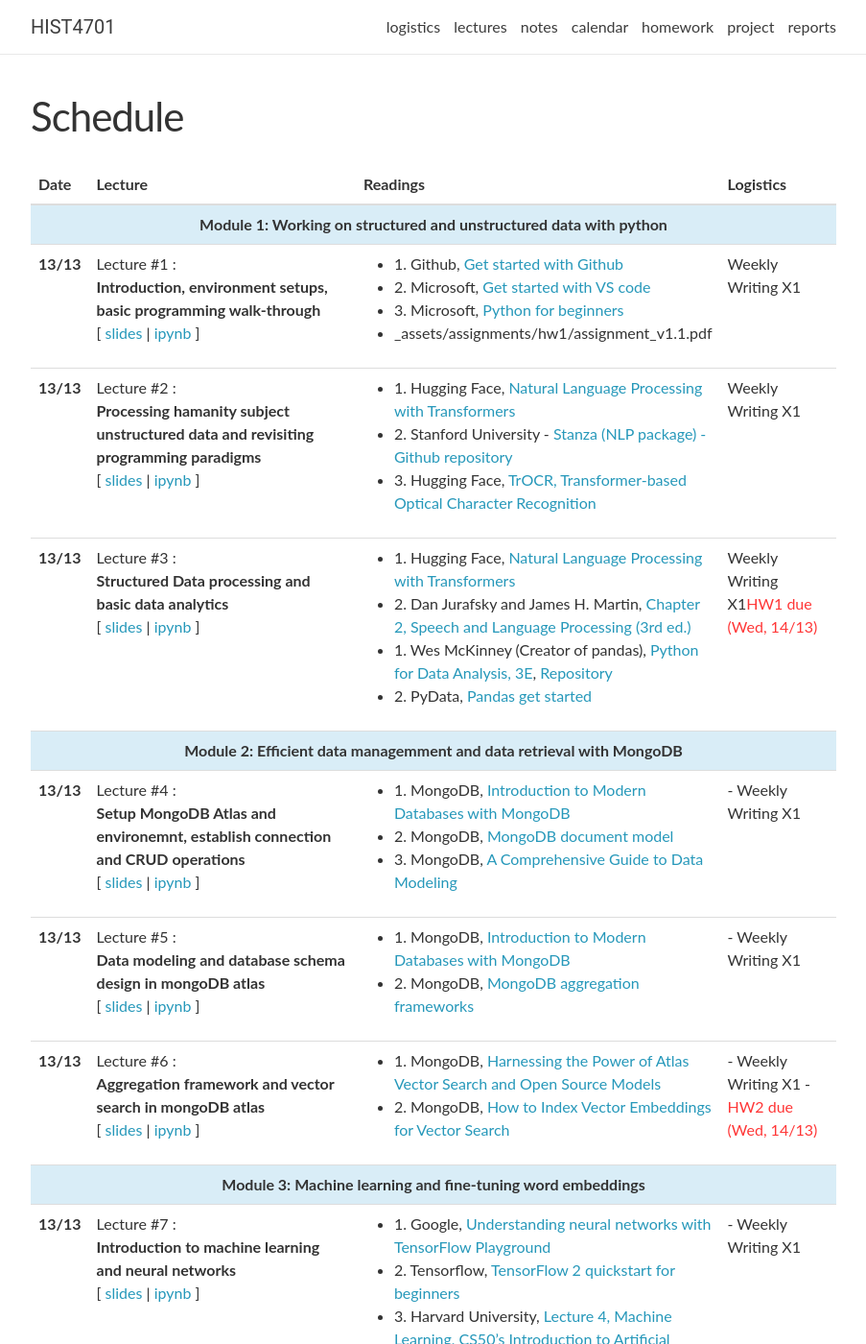
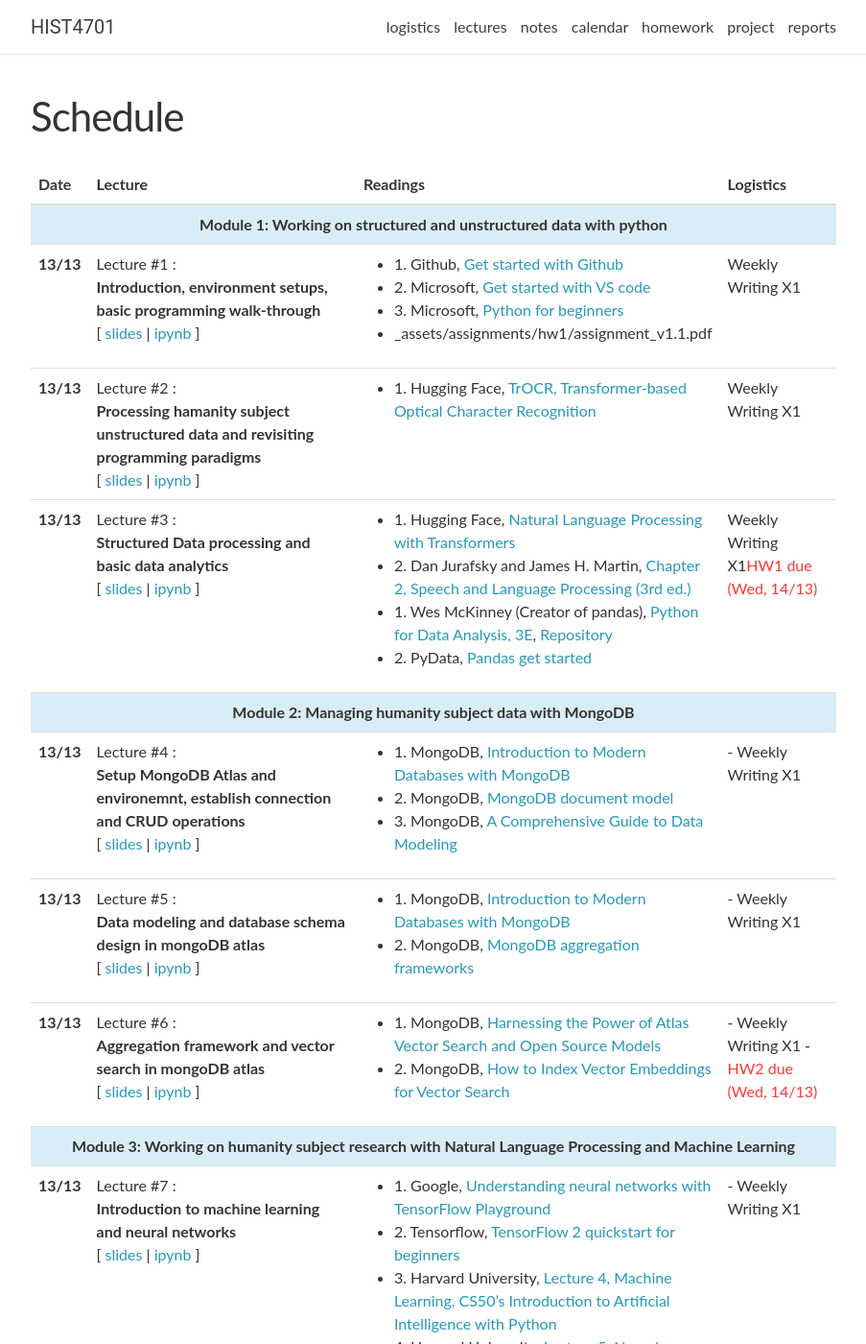
Before and after one commit to pakkinlau/prog-for-humanists-web, a Jekyll site: the page built from _pages/lectures.md, in a window 1280 px wide and 1400 px high. Shown: the whole window at 96% size, without its empty margins (188-1091 px from the left). Built offline with Jekyll 4.4.1, drawn with Linux system fonts in a browser that asks for light colours; nearby versions of some CDN libraries; comment, search, counter and statistics services are not loaded; some of the changed text lies outside the part shown.

Commit message:
Gites: Automated add-commit-push. Datetime tag: 05/01/2024 00:37:21

```diff
--- a/_data/lectures.yml
+++ b/_data/lectures.yml
@@ -20,9 +20,7 @@
   slides: https://docs.google.com/presentation/d/1fz-IHdIhDk3EcaWcgNb5_TkrM5XXfZl-YAx5EsXUrZc/edit#slide=id.g2a8a698d9b2_1_72
   ipynb: https://github.com/pakkinlau/prog-for-humanists/tree/main/colabs/Unit%201a%20-%20Unstructured%20data
   readings:
-    - 1. Hugging Face, <a href="https://github.com/nlp-with-transformers/notebooks" target="_blank">Natural Language Processing with Transformers</a>
-    - 2. Stanford University - <a href="https://stanfordnlp.github.io/stanza/" target="_blank">Stanza (NLP package) - Github repository</a>
-    - 3. Hugging Face, <a href="https://huggingface.co/docs/transformers/model_doc/trocr" target="_blank">TrOCR, Transformer-based Optical Character Recognition</a>
+    - 1. Hugging Face, <a href="https://huggingface.co/docs/transformers/model_doc/trocr" target="_blank">TrOCR, Transformer-based Optical Character Recognition</a>
   logistics:
     - Weekly Writing X1
 
@@ -40,8 +38,7 @@
     - Weekly Writing X1
     - <span class="deadline">HW1 due (Wed, 14/13)</span>
 
-- title: "Module 2: Efficient data managemment and data retrieval with MongoDB"
-
+- title: "Module 2: Managing humanity subject data with MongoDB"
 
 - date: 13/13
   title: >
@@ -84,7 +81,7 @@
     - Weekly Writing X1
     - <span class="deadline">HW2 due (Wed, 14/13)</span>
 
-- title: "Module 3: Machine learning and fine-tuning word embeddings"
+- title: "Module 3: Working on humanity subject research with Natural Language Processing and Machine Learning"
 
 - date: 13/13
   title: >
@@ -108,6 +105,8 @@
   readings:
     - 1. Dan Jurafsky and James H. Martin, <a href="https://web.stanford.edu/~jurafsky/slp3/" target="_blank">Chapter 6,7,10, Speech and Language Processing (3rd ed.)</a>
     - 2. Harvard University, <a href="https://cs50.harvard.edu/ai/2024/weeks/6/" target="_blank">Lecture 6, Languages, CS50’s Introduction to Artificial Intelligence with Python</a>
+    - 3. Hugging Face, <a href="https://github.com/nlp-with-transformers/notebooks" target="_blank">Natural Language Processing with Transformers</a>
+    - 4. Stanford University - <a href="https://stanfordnlp.github.io/stanza/" target="_blank">Stanza (NLP package) - Github repository</a>
 
   logistics: >
     - Weekly Writing X1
```
